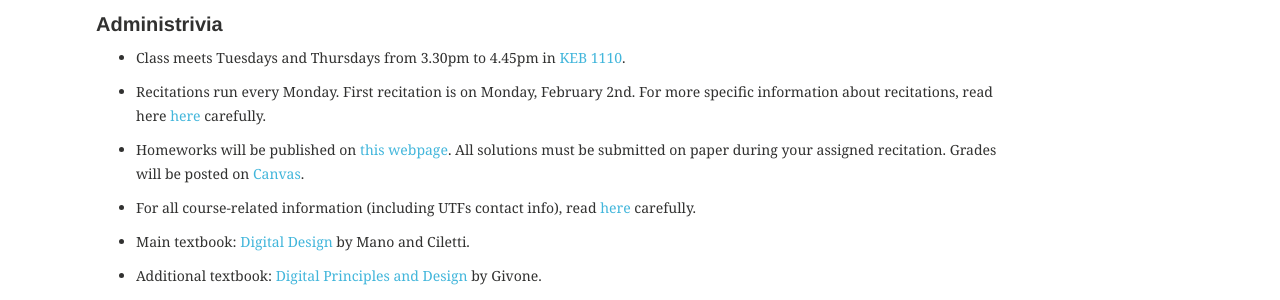
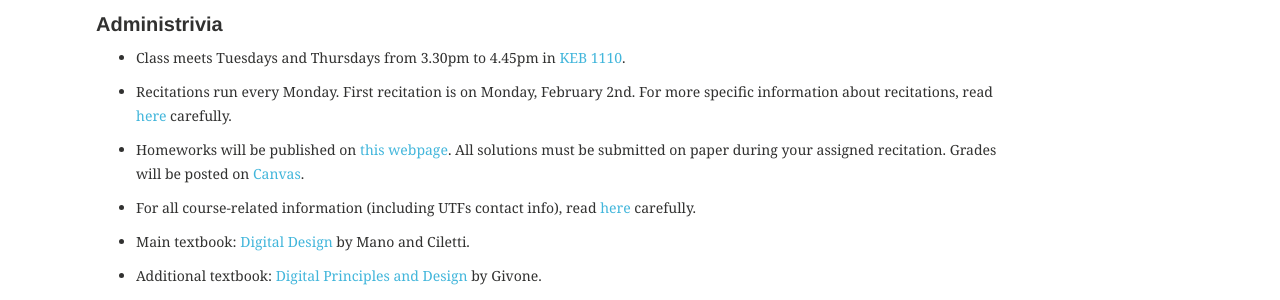
Before and after one commit to enee244/enee244.github.io, a Jekyll site: the page built from index.md, in a window 1280 px wide and 1199 px high. Shown: the part 795-1095 px from the top of the window. Built offline with Jekyll 4.4.1, drawn with Linux system fonts in a browser that asks for light colours.

Commit message:
Update index.md

```diff
--- a/index.md
+++ b/index.md
@@ -22,7 +22,7 @@ The course covers the design and analysis of combinational and synchronous seque
 
 ###Administrivia
 * Class meets Tuesdays and Thursdays from 3.30pm to 4.45pm in [KEB 1110](https://www.google.com/maps/@38.991376,-76.937308,3a,75y,233.26h,95.04t/data=!3m4!1e1!3m2!1s3spIc80iU0EbI3zK7zCSNg!2e0!6m1!1e1).
-* Recitations run every Monday. First recitation is on Monday, February 2nd. For more specific information about recitations, read here [here](http://enee244.github.io/syllabus/syllabus_244.pdf) carefully.
+* Recitations run every Monday. First recitation is on Monday, February 2nd. For more specific information about recitations, read [here](http://enee244.github.io/syllabus/syllabus_244.pdf) carefully.
 * Homeworks will be published on [this webpage](http://enee244.github.io/homeworks). All solutions must be submitted on paper during your assigned recitation. Grades will be posted on [Canvas](https://myelms.umd.edu/login).
 * For all course-related information (including UTFs contact info), read [here](http://enee244.github.io/syllabus/syllabus_244.pdf) carefully.
 * Main textbook: [Digital Design](http://www.pearsonhighered.com/educator/product/Digital-Design/9780132774208.page) by Mano and Ciletti.
```
